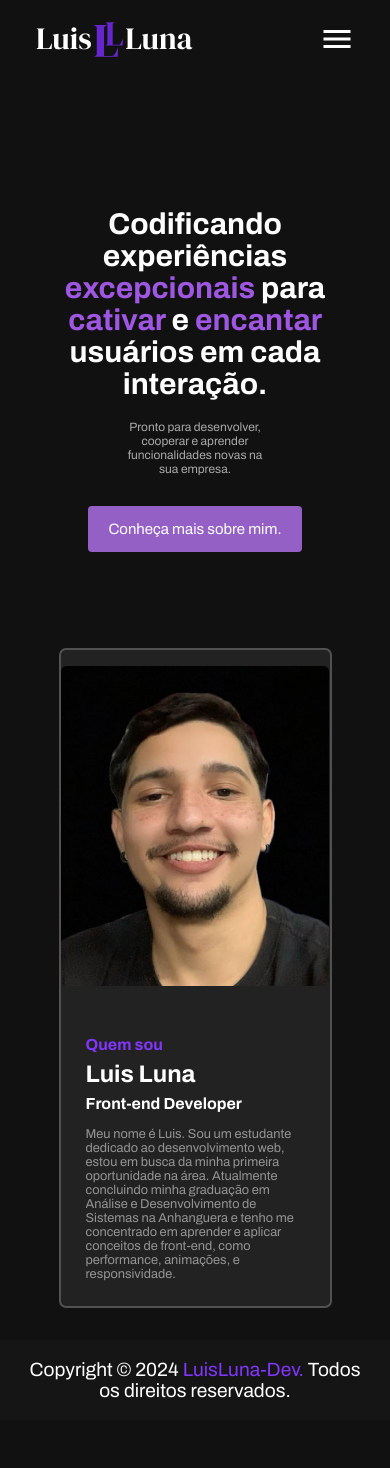
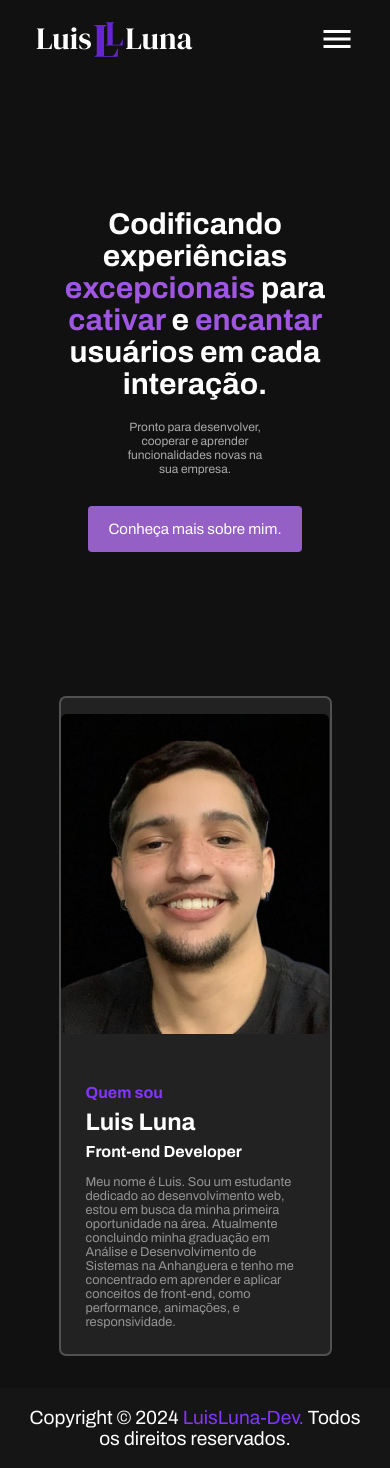
Before and after one commit to LuisDeLuna-Dev/Portfolio, a React (Vite) app: page / in a window 390 px wide. Before the commit the page ends 1420 px from the top, so only its background shows below. Built offline with nearby package versions, Linux system fonts and the light colour scheme.

Commit message:
Ajuste feito no sobre mim-2

```diff
--- a/src/Css/SobreMim.module.css
+++ b/src/Css/SobreMim.module.css
@@ -66,7 +66,7 @@
 }
 @media (max-width: 600px){
     .sobremimContainer{
-        margin-top: 6rem;
+        margin-top: 9rem;
     }
     .sobremimContainer img{
         height: 20em;
```
